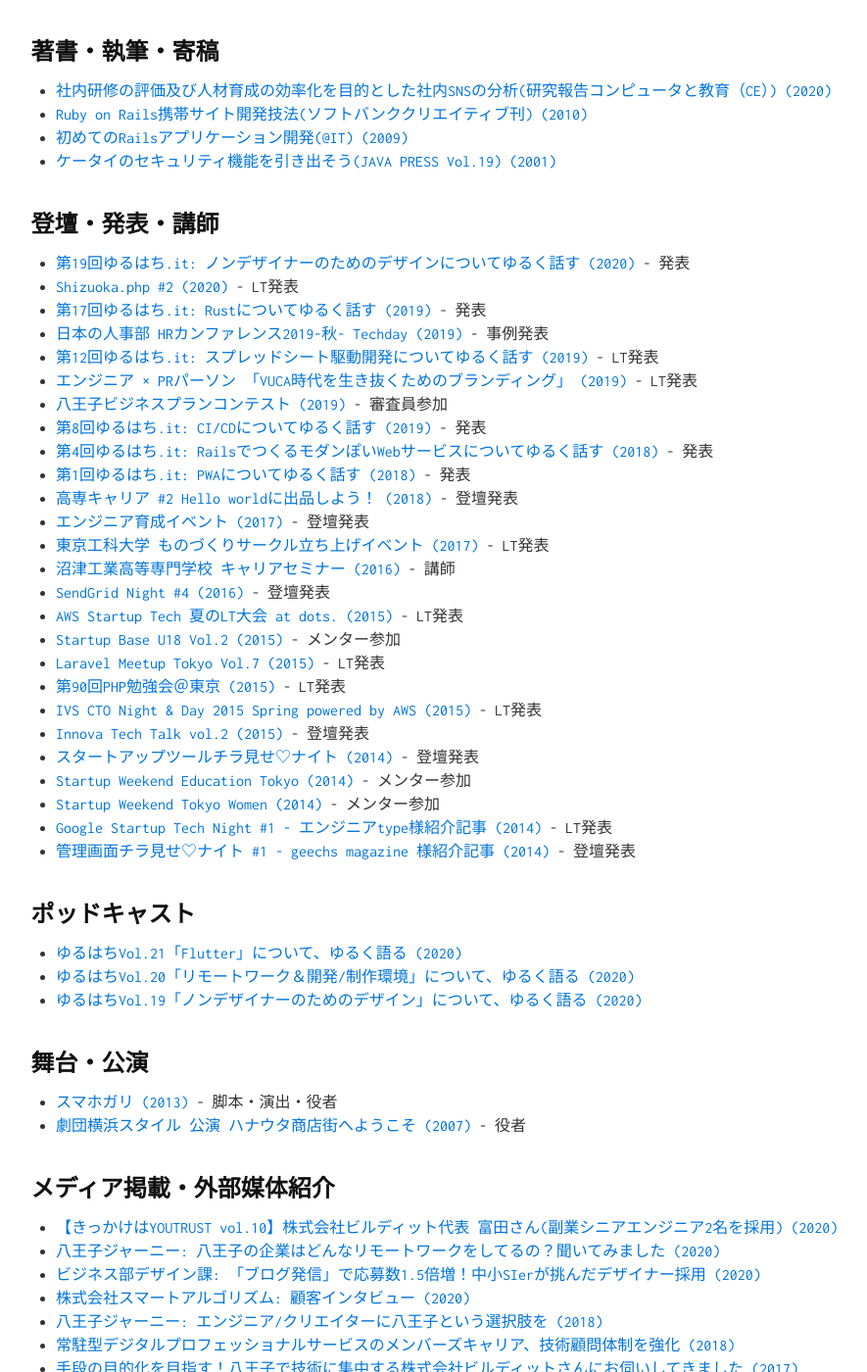
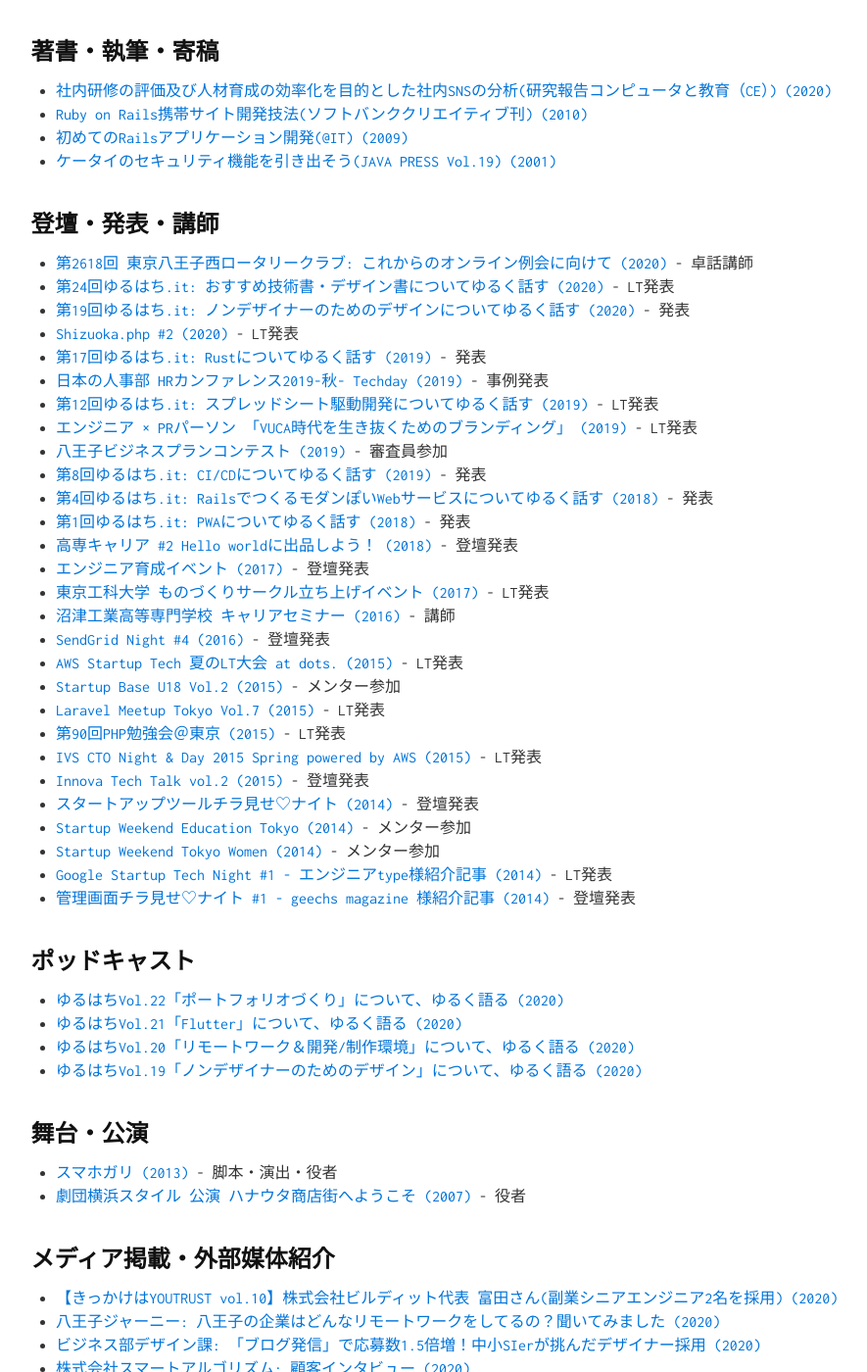
Before and after one commit to tmtysk/tmtysk.github.io, a Jekyll site: the page built from index.md, in a window 1280 px wide and 1400 px high, scrolled down 875 px. Shown: the whole window at 98% size, without its empty margins (15-900 px from the left). Built offline with Jekyll 4.4.1, drawn with Linux system fonts in a browser that asks for light colours.

Commit message:
update news.

```diff
--- a/index.md
+++ b/index.md
@@ -38,6 +38,8 @@ layout: default
 
 ## 登壇・発表・講師
 
+* [第2618回 東京八王子西ロータリークラブ: これからのオンライン例会に向けて (2020)](http://www.hachioji-west-rc.org/report2021/weekly2021-7.pdf) - 卓話講師
+* [第24回ゆるはち.it: おすすめ技術書・デザイン書についてゆるく話す (2020)](https://yuruhachi-it.connpass.com/event/192478/) - LT発表
 * [第19回ゆるはち.it: ノンデザイナーのためのデザインについてゆるく話す (2020)](https://yuruhachi-it.connpass.com/event/174196/) - 発表
 * [Shizuoka.php #2 (2020)](https://shizuokaphp.connpass.com/event/158145/) - LT発表
 * [第17回ゆるはち.it: Rustについてゆるく話す (2019)](https://yuruhachi-it.connpass.com/event/158723/) - 発表
@@ -67,6 +69,7 @@ layout: default
 
 ## ポッドキャスト
 
+* [ゆるはちVol.22「ポートフォリオづくり」について、ゆるく語る (2020)](https://soundcloud.com/builditinc/vol22)
 * [ゆるはちVol.21「Flutter」について、ゆるく語る (2020)](https://soundcloud.com/builditinc/vol21)
 * [ゆるはちVol.20「リモートワーク＆開発/制作環境」について、ゆるく語る (2020)](https://soundcloud.com/builditinc/vol20)
 * [ゆるはちVol.19「ノンデザイナーのためのデザイン」について、ゆるく語る (2020)](https://soundcloud.com/builditinc/vol19)
```
